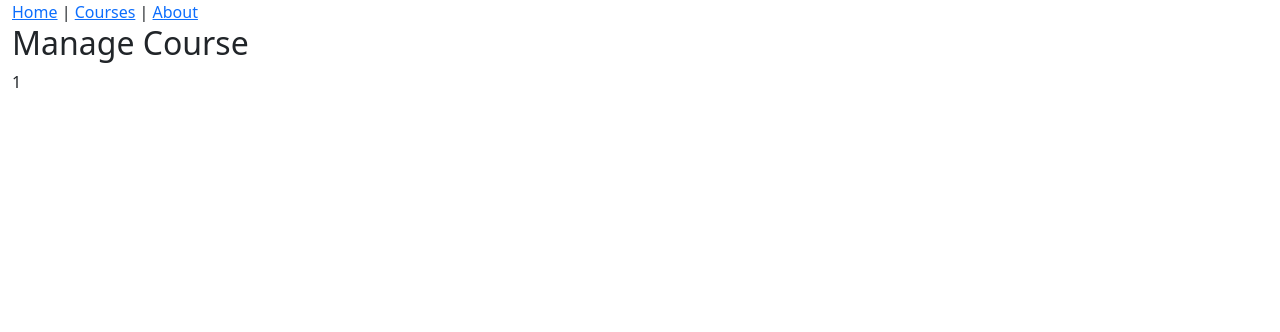
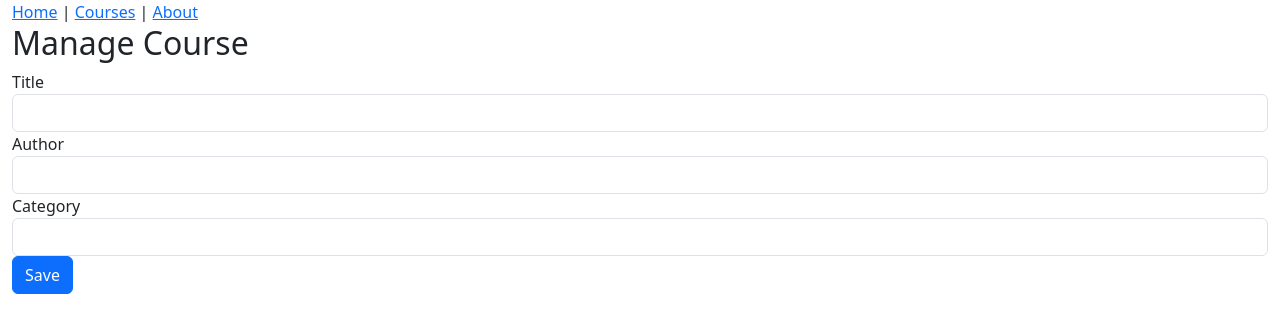
Before and after one commit to jonje/react-first-app, a React (Create React App) app: page /course/1 in a window 1280 px wide. Shown: the top 332 px of the page. Built offline with nearby package versions, Linux system fonts and the light colour scheme; no server answers.

Commit message:
Add create form

```diff
--- a/src/components/App.js
+++ b/src/components/App.js
@@ -16,6 +16,7 @@
                 <Route path="/" element={<HomePage/>}/>
                 <Route path="courses" element={<CoursesPage/>}/>
                 <Route path="/course/:slug" element={<ManageCoursePage/>}/>
+                <Route path="/course" element={<ManageCoursePage/>}/>
                 <Route path="about" element={<AboutPage/>}/>
                 <Route path="*" element={<NotFoundPage/>}/>
             </Routes>
--- /dev/null
+++ b/src/components/CourseForm.js
@@ -0,0 +1,56 @@
+import React from "react";
+
+function CourseForm(props) {
+    return (
+        <form>
+            <div className="form-group">
+                <label htmlFor="title">Title</label>
+                <div className="field">
+                    <input
+                        id="title"
+                        type="text"
+                        onChange={props.onChange}
+                        name="title"
+                        className="form-control"
+                        value={props.course.title}
+                    />
+                </div>
+            </div>
+
+            <div className="form-group">
+                <label htmlFor="author">Author</label>
+                <div className="field">
+                    <select
+                        id="author"
+                        name="authorId"
+                        onChange={props.onChange}
+                        value={props.course.authorId || ""}
+                        className="form-control"
+                    >
+                        <option value="" />
+                        <option value="1">Cory House</option>
+                        <option value="2">Scott Allen</option>
+                    </select>
+                </div>
+            </div>
+
+            <div className="form-group">
+                <label htmlFor="category">Category</label>
+                <div className="field">
+                    <input
+                        type="text"
+                        id="category"
+                        onChange={props.onChange}
+                        name="category"
+                        className="form-control"
+                        value={props.course.category}
+                    />
+                </div>
+            </div>
+
+            <input type="submit" value="Save" className="btn btn-primary" />
+        </form>
+    );
+}
+
+export default CourseForm;
--- a/src/components/CoursesPage.js
+++ b/src/components/CoursesPage.js
@@ -1,6 +1,7 @@
 import React, { useState, useEffect } from "react";
 import { getCourses } from "../api/courseApi"
 import CourseList from "./CourseList";
+import {Link} from "react-router-dom";
 function CoursesPage() {
     const [ courses, setCourses ] = useState([]);
 
@@ -11,6 +12,7 @@
     return (
         <>
             <h2>Courses</h2>
+            <Link className="btn btn-primary" to="/course">Add Course</Link>
             <CourseList courses={courses}/>
         </>
     )
--- a/src/components/ManageCoursePage.js
+++ b/src/components/ManageCoursePage.js
@@ -1,13 +1,26 @@
-import React from "react";
+import React, { useState } from "react";
 import {useParams} from "react-router-dom";
+import CourseForm from "./CourseForm";
 
 const ManageCoursePage = props => {
-    debugger;
-    let params = useParams();
+    const params = useParams();
+    const [course, setCourse ] = useState({
+        id: null,
+        slug: "",
+        title: "",
+        authorId: null,
+        category: ""
+    });
+
+    function handleOnChange({ target }) {
+        // ... spread operator used to make copy of course object and set to value passed by event.
+        const updatedCourse = {...course, [target.name]: target.value}
+        setCourse(updatedCourse);
+    }
     return (
         <>
             <h2>Manage Course</h2>
-            {params.slug}
+            <CourseForm course={course} onChange={handleOnChange}/>
         </>
     )
 }
```
Also changed, not shown: src/components/common/TextInput.js (added, +23 -0 lines).
